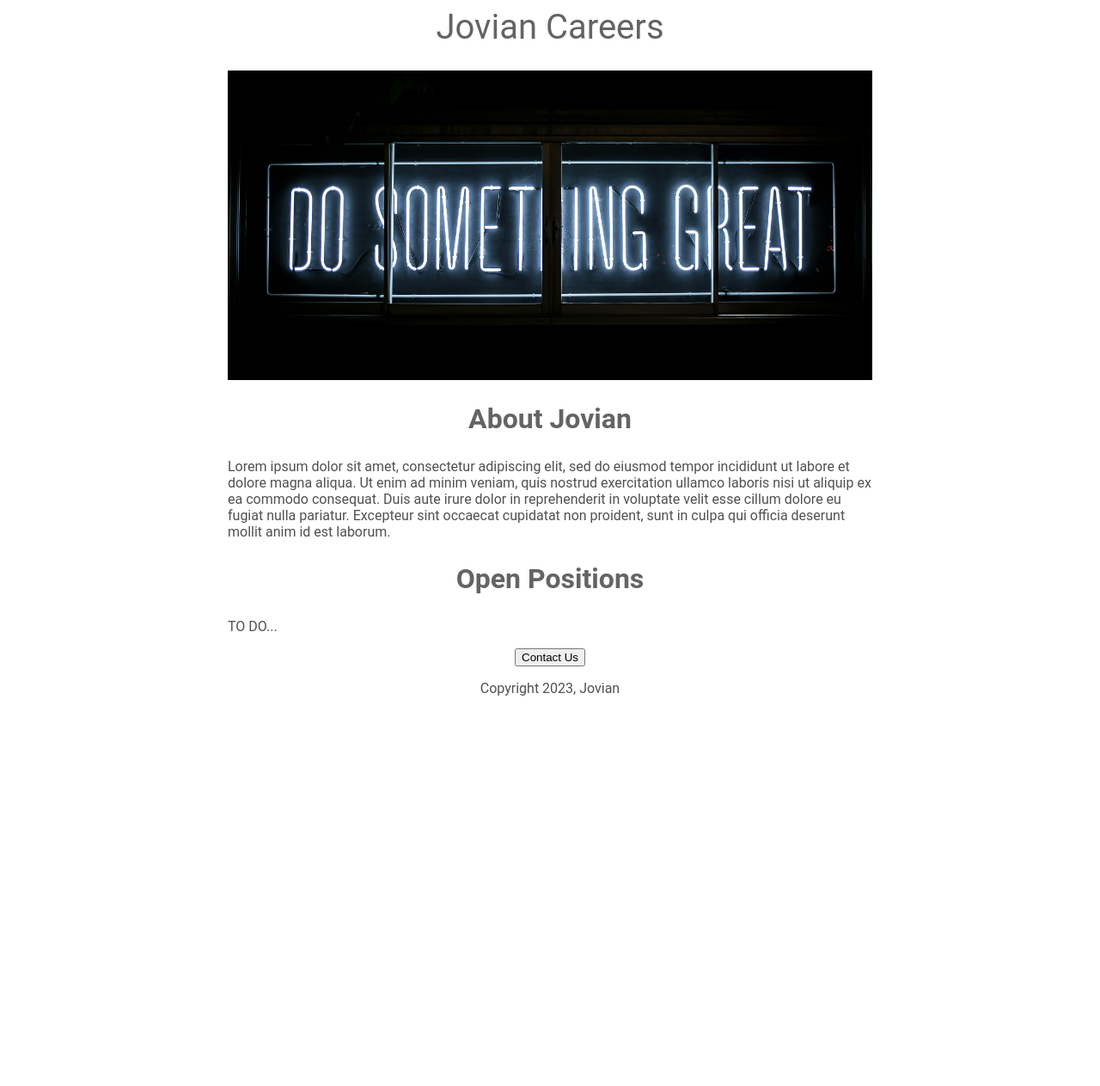
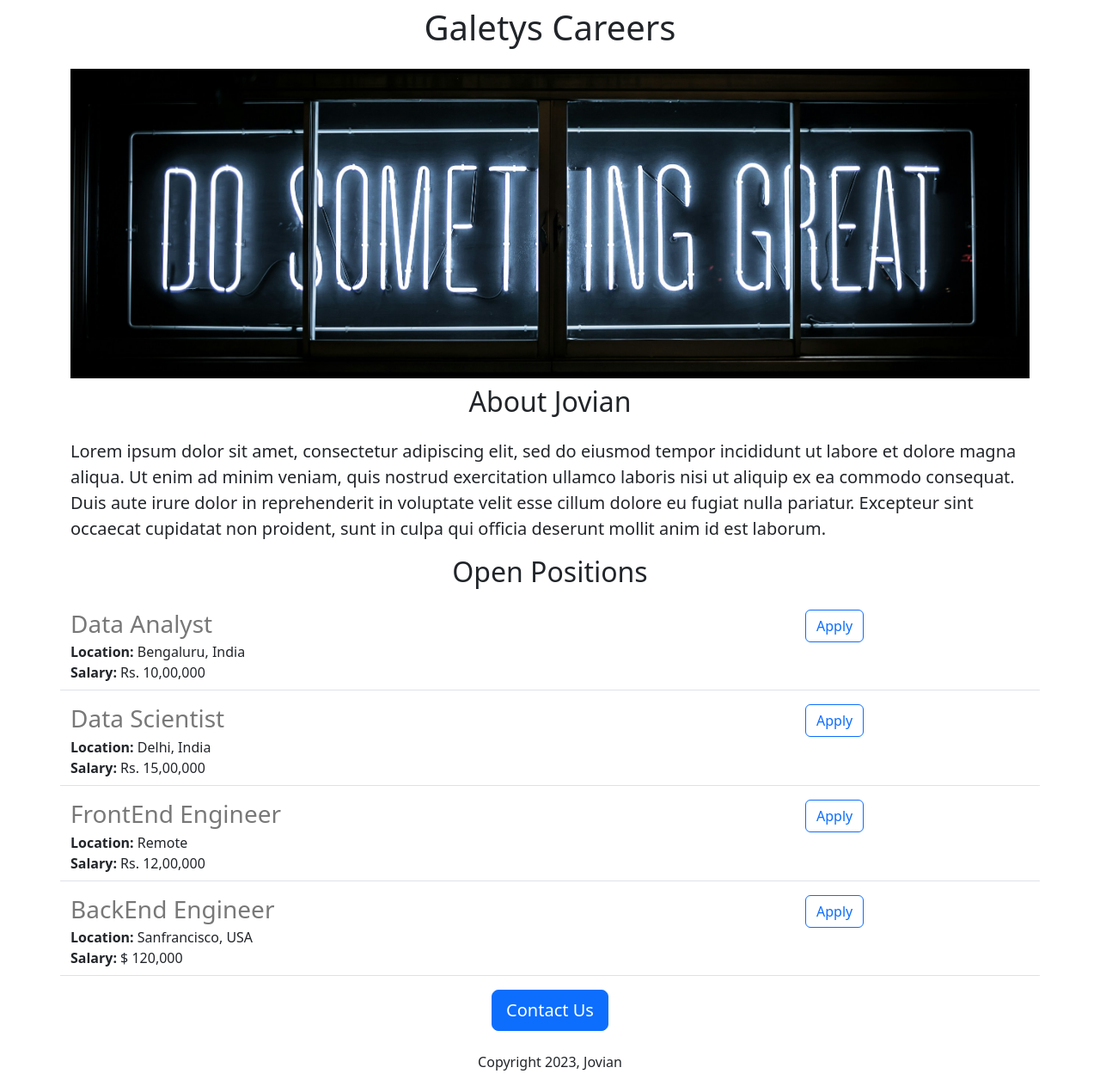
Before and after one commit to itsprofgalety/galety, a Flask app: page / in a window 1280 px wide. Shown: the whole page at 86% size. Before the commit the page ends 809 px from the top, so only its background shows below. Run offline with Flask 3, Linux system fonts and the light colour scheme.

Commit message:
added dynamic data and API route

```diff
--- a/app.py
+++ b/app.py
@@ -1,11 +1,38 @@
-from flask import Flask, render_template
+from flask import Flask, render_template, jsonify
 
 app = Flask(__name__)
+
+JOBS = [{
+    'id': 1,
+    'title': 'Data Analyst',
+    'location': 'Bengaluru, India',
+    'salary': 'Rs. 10,00,000'
+}, {
+    'id': 2,
+    'title': 'Data Scientist',
+    'location': 'Delhi, India',
+    'salary': 'Rs. 15,00,000'
+}, {
+    'id': 3,
+    'title': 'FrontEnd Engineer',
+    'location': 'Remote',
+    'salary': 'Rs. 12,00,000'
+}, {
+    'id': 4,
+    'title': 'BackEnd Engineer',
+    'location': 'Sanfrancisco, USA',
+    'salary': '$ 120,000'
+}]
 
 
 @app.route('/')
 def hello_world():
-  return render_template('home.html')
+  return render_template('home.html', jobs=JOBS, company_name='Galetys')
+
+
+@app.route('/api/jobs')
+def list_jobs():
+  return jsonify(JOBS)
 
 
 if __name__ == '__main__':
--- a/templates/home.html
+++ b/templates/home.html
@@ -2,50 +2,34 @@
 <html>
 <head>
 <title>Home</title>
+  <meta charset="utf-8">
+  <meta name="viewport" content="width=device-width, initial-scale=1">
+ <link href="https://cdn.jsdelivr.net/npm/bootstrap@5.3.3/dist/css/bootstrap.min.css" rel="stylesheet" integrity="sha384-QWTKZyjpPEjISv5WaRU9OFeRpok6YctnYmDr5pNlyT2bRjXh0JMhjY6hW+ALEwIH" crossorigin="anonymous">
   <style>
-    #container {
-      max-width:750px;
-      margin:0 auto;
+    #banner {
+      height: 360px;
+      object-fit: cover;
+      width: 100%;
     }
-    h1 {
-      font-size:40px;
-      font-family:Roboto;
-      font-weight:normal;
-      color:rgb(100,100,100);
-      text-align:center;
-    }
-    #banner {
-      width:100%;
-      height:360px;
-      object-fit:cover;
-    }
-    h2 {
-      font-family:Roboto;
-      font-size:32px;
-      color:rgb(100,100,100);
-      text-align:center;
-    }
-    p {
-      font-family:Roboto;
-      color:rgb(80,80,80);
-    }
-    .bodytext {
-      font-family:Roboto;
-      color:rgb(80,80,80);
-    }
+
   </style>
 </head>
   <body>
-    <div id="container">
-      <h1>Jovian Careers</h1>
-      <img src= "static/banner.jpg" id="banner">
-      <h2>About Jovian</h2>
-      <p class="bodytext">Lorem ipsum dolor sit amet, consectetur adipiscing elit, sed do eiusmod tempor incididunt ut labore et dolore magna aliqua. Ut enim ad minim veniam, quis nostrud exercitation ullamco laboris nisi ut aliquip ex ea commodo consequat. Duis aute irure dolor in reprehenderit in voluptate velit esse cillum dolore eu fugiat nulla pariatur. Excepteur sint occaecat cupidatat non proident, sunt in culpa qui officia deserunt mollit anim id est laborum.</p>
-      <h2>Open Positions</h2>
-      <p class="bodytext">TO DO...</p>
-      <div style= "text-align:center;">
-        <button>Contact Us</button>
-        <p>Copyright 2023, Jovian</p>
+    <div class="container">
+      <h1 class="text-center mt-2 mb-4">{{company_name}} Careers</h1>
+      <img src= "static/banner.jpg" id="banner" class="img-fluid" alt="banner">
+      <h2 class="text-center mt-2 mb-4">About Jovian</h2>
+      <p class="lead">Lorem ipsum dolor sit amet, consectetur adipiscing elit, sed do eiusmod tempor incididunt ut labore et dolore magna aliqua. Ut enim ad minim veniam, quis nostrud exercitation ullamco laboris nisi ut aliquip ex ea commodo consequat. Duis aute irure dolor in reprehenderit in voluptate velit esse cillum dolore eu fugiat nulla pariatur. Excepteur sint occaecat cupidatat non proident, sunt in culpa qui officia deserunt mollit anim id est laborum.</p>
+      <h2 class="text-center mt-2 mb-4">Open Positions</h2>
+      <div style="margin-bottom:16px;">
+        {% for job in jobs %}
+          {% include 'jobitem.html' %}
+
+        {%endfor%}
+      </div>
+      <div class="text-center">
+        <button class="btn btn-primary btn-lg">Contact Us</button>
+        <p class="mt-4">Copyright 2023, Jovian</p>
       </div>
 
     </div>
--- /dev/null
+++ b/templates/jobitem.html
@@ -0,0 +1,16 @@
+<div class="border-bottom row" style="margin-bottom:16px; padding-bottom:8px;">
+<div class="col-9">
+  <h3 style="color:rgb(120,120,120); margin-bottom:4px;">{{job['title']}}</h3>
+  <div>
+  <b>Location:</b> {{job['location']}}
+  </div>
+  {%if 'salary' in job%}
+  <div>
+  <b>Salary:</b> {{job['salary']}}
+  </div>
+  {%endif%}
+</div>
+  <div class="col-3">
+    <button type="button" class="btn btn-outline-primary">Apply</button>
+  </div>
+</div>
```
